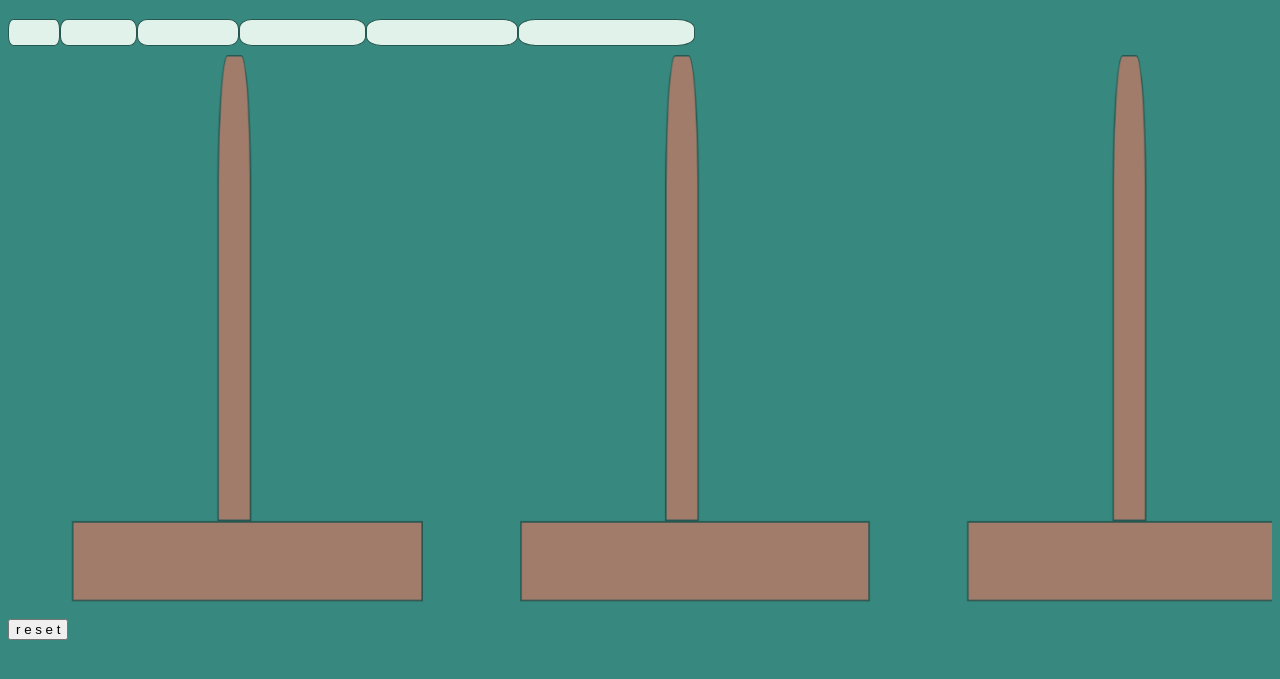
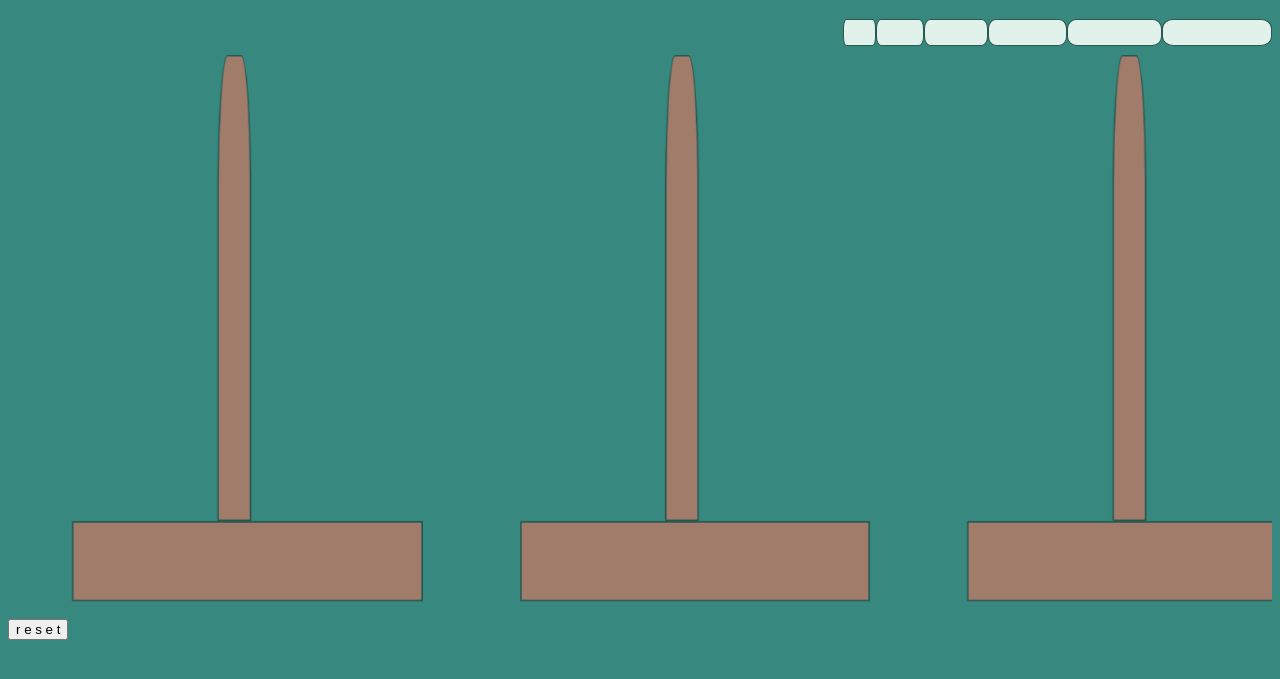
Before and after one commit to tishana/tower-of-hanoi, a plain HTML site: page tower-of-hanoi/index.html in a window 1280 px wide. Shown: the part 61-740 px from the top of the page. Drawn offline with Linux system fonts and the light colour scheme.

Commit message:
aligning divs

```diff
--- a/tower-of-hanoi/style.css
+++ b/tower-of-hanoi/style.css
@@ -20,20 +20,14 @@ body{
     position: static;
     display: flex;
     flex-direction: row;
+    justify-content: center;
 }
 #poleOne, #poleTwo, #poleThree{
-    /* height: 400px; */
-    /* width: 300px; */
-    /* background-image: url("tower.png"); */
-    /* background-size: cover; */
-    /* z-index: -1; */
-    /* position: static; */
-    /* display: flex;
+    height: 500px;
+    width: 450px;
+    display: flex;
     flex-direction: column;
-    justify-content: center; */
-    /* align-items */
-
-
+    justify-content: center;
 }
 .stick, .base{
     background-color: #a17c6b;
```
